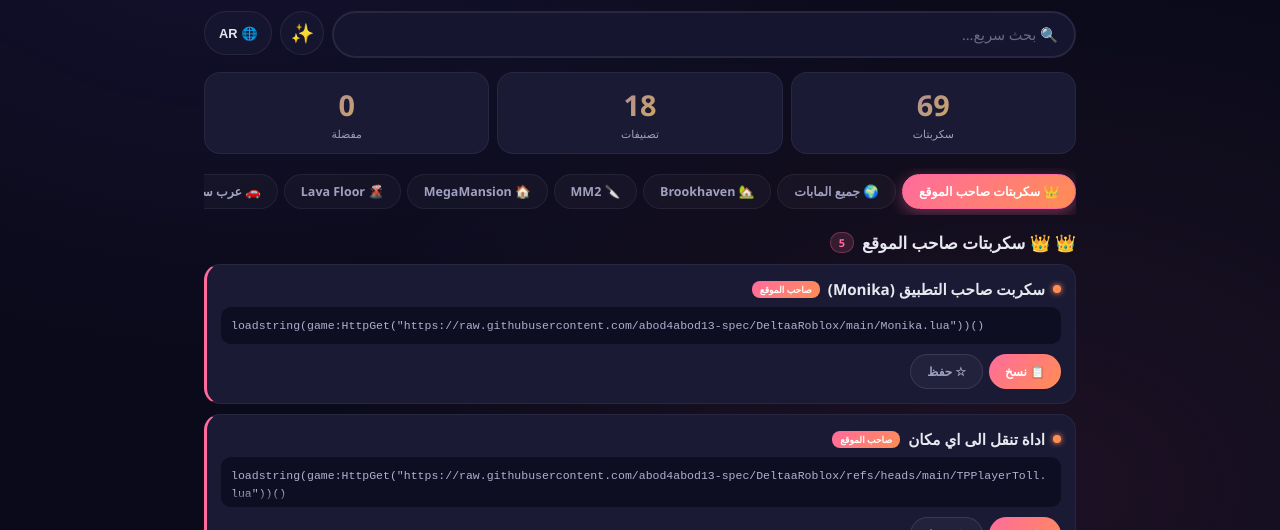
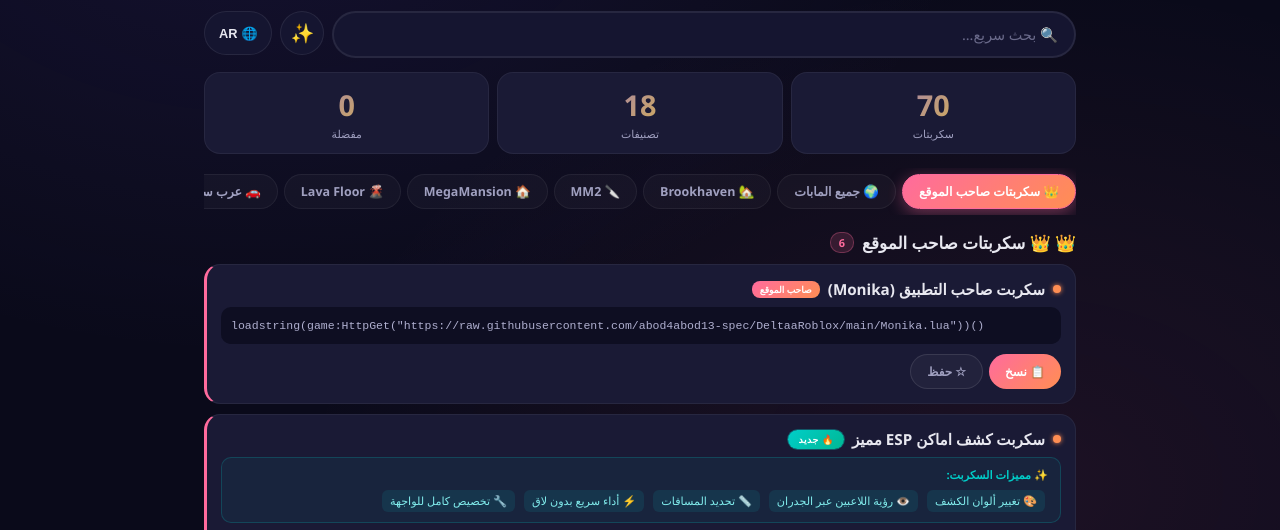
Before and after one commit to abod4abod13-spec/Roblox-Scripts-Website, a plain HTML site: page index.html in a window 1280 px wide. Shown: the part 232-762 px from the top of the page. Drawn offline with Linux system fonts and the light colour scheme.

Commit message:
Enhance script-card styles and add new-tag feature

```diff
--- a/index.html
+++ b/index.html
@@ -131,17 +131,36 @@
             border-radius: 16px; padding: 14px; margin: 10px 0;
             transition: 0.3s; opacity: 0; transform: translateY(20px);
             animation: cardIn 0.4s ease forwards;
+            position: relative; overflow: visible;
         }
         @keyframes cardIn { to { opacity: 1; transform: translateY(0); } }
         .script-card:hover { border-color: rgba(124,92,252,0.3); transform: translateY(-2px); box-shadow: 0 8px 25px rgba(0,0,0,0.3); }
         .script-card.owner-card { border-left: 3px solid #ff6b9d; }
         .script-card.owner-card:hover { border-color: rgba(255,107,157,0.5); box-shadow: 0 8px 25px rgba(255,107,157,0.15); }
-        .script-card .name { font-weight: 700; font-size: 0.95em; margin-bottom: 8px; display: flex; align-items: center; gap: 8px; }
+        .script-card .name { font-weight: 700; font-size: 0.95em; margin-bottom: 8px; display: flex; align-items: center; gap: 8px; flex-wrap: wrap; }
         .dot { width: 8px; height: 8px; border-radius: 50%; background: #ff6b9d; flex-shrink: 0; }
         .dot.owner-dot { background: #ff8e53; animation: dotGlow 1.5s infinite; }
         @keyframes dotGlow { 0%,100% { box-shadow: 0 0 4px #ff8e53; } 50% { box-shadow: 0 0 14px #ff8e53, 0 0 20px #ff6b9d; } }
         .key-tag { background: #ffd700; color: #1a1a2e; padding: 2px 8px; border-radius: 8px; font-size: 0.65em; font-weight: 700; }
         .owner-tag { background: linear-gradient(135deg, #ff6b9d, #ff8e53); color: #fff; padding: 2px 8px; border-radius: 8px; font-size: 0.6em; font-weight: 700; }
+        .new-tag {
+            background: linear-gradient(135deg, #00cec9, #00b894);
+            color: #fff; padding: 3px 10px; border-radius: 10px;
+            font-size: 0.62em; font-weight: 800; letter-spacing: 0.5px;
+            animation: newPulse 1.5s infinite;
+            display: inline-flex; align-items: center; gap: 3px;
+        }
+        @keyframes newPulse {
+            0%,100% { box-shadow: 0 0 0 0 rgba(0,206,201,0.5); }
+            50% { box-shadow: 0 0 0 8px rgba(0,206,201,0); }
+        }
+        .features-box {
+            background: rgba(0,206,201,0.06); border: 1px solid rgba(0,206,201,0.2);
+            border-radius: 10px; padding: 8px 12px; margin-bottom: 10px;
+            font-size: 0.7em; color: #81ecec; line-height: 1.6;
+        }
+        .features-box .feat-title { font-weight: 700; color: #00cec9; margin-bottom: 4px; }
+        .features-box span { display: inline-block; background: rgba(0,206,201,0.1); padding: 2px 8px; border-radius: 6px; margin: 2px 3px; }
         .code-box {
             background: #0e0e22; border-radius: 10px; padding: 10px;
             font-family: 'Courier New', monospace; font-size: 0.72em;
@@ -248,6 +267,10 @@
                 { cat: 'cat_owner', name: 'سكربت صاحب التطبيق (Monika)',
                     code: 'loadstring(game:HttpGet("https://raw.githubusercontent.com/abod4abod13-spec/DeltaaRoblox/main/Monika.lua"))()',
                     isOwner: true },
+                { cat: 'cat_owner', name: 'سكربت كشف اماكن ESP مميز',
+                    code: 'loadstring(game:HttpGet("https://raw.githubusercontent.com/abod4abod13-spec/DeltaaRoblox/refs/heads/main/SSV7ESP.lua"))()',
+                    isOwner: true, isNew: true,
+                    features: ['🎨 تغيير ألوان الكشف', '👁️ رؤية اللاعبين عبر الجدران', '📏 تحديد المسافات', '⚡ أداء سريع بدون لاق', '🔧 تخصيص كامل للواجهة'] },
                 { cat: 'cat_owner', name: 'اداة تنقل الى اي مكان',
                     code: 'loadstring(game:HttpGet("https://raw.githubusercontent.com/abod4abod13-spec/DeltaaRoblox/refs/heads/main/TPPlayerToll.lua"))()',
                     isOwner: true },
@@ -546,10 +569,17 @@
                 var cardClass = isOwner ? ' owner-card' : '';
                 var dotClass = isOwner ? ' owner-dot' : '';
                 var copyClass = isOwner ? ' owner-copy' : '';
-                var tagHtml = isOwner ? ' <span class="owner-tag">صاحب الموقع</span>' : (s.isKey ?
-                    ' <span class="key-tag">KEY</span>' : '');
+                var tagHtml = '';
+                if (s.isNew) tagHtml += ' <span class="new-tag">🔥 جديد</span>';
+                if (isOwner && !s.isNew) tagHtml += ' <span class="owner-tag">صاحب الموقع</span>';
+                if (s.isKey) tagHtml += ' <span class="key-tag">KEY</span>';
                 var html = '<div class="script-card' + cardClass + '" style="animation-delay:' + (i * 0.03) + 's">';
                 html += '<div class="name"><span class="dot' + dotClass + '"></span>' + en + tagHtml + '</div>';
+                if (s.features && s.features.length > 0) {
+                    html += '<div class="features-box"><div class="feat-title">✨ مميزات السكربت:</div>';
+                    for (var f = 0; f < s.features.length; f++) { html += '<span>' + s.features[f] + '</span> '; }
+                    html += '</div>';
+                }
                 if (!s.isKey) {
                     html += '<div class="code-box">' + esc(s.code) + '</div>';
                     html += '<div class="actions">';
```
